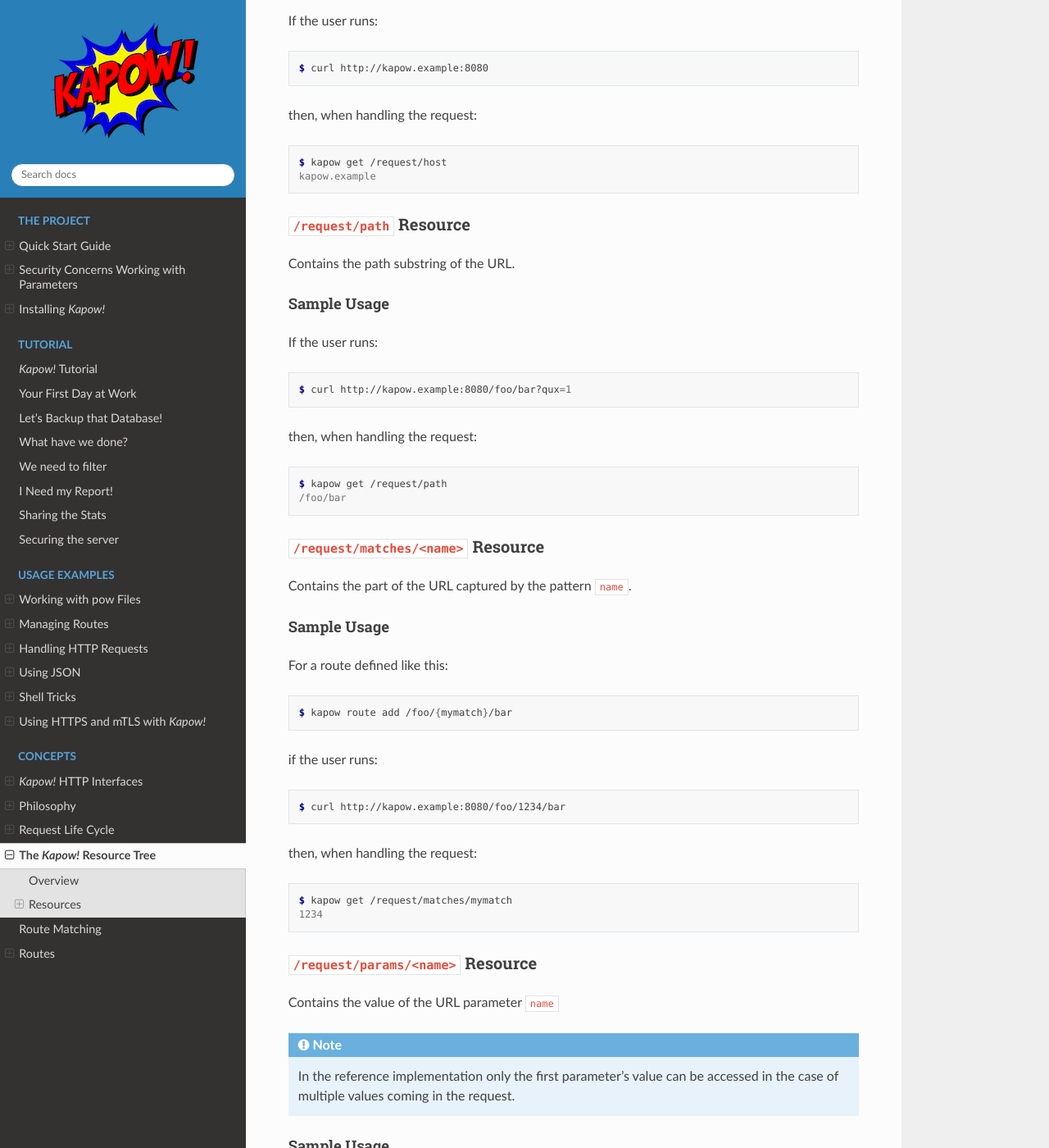
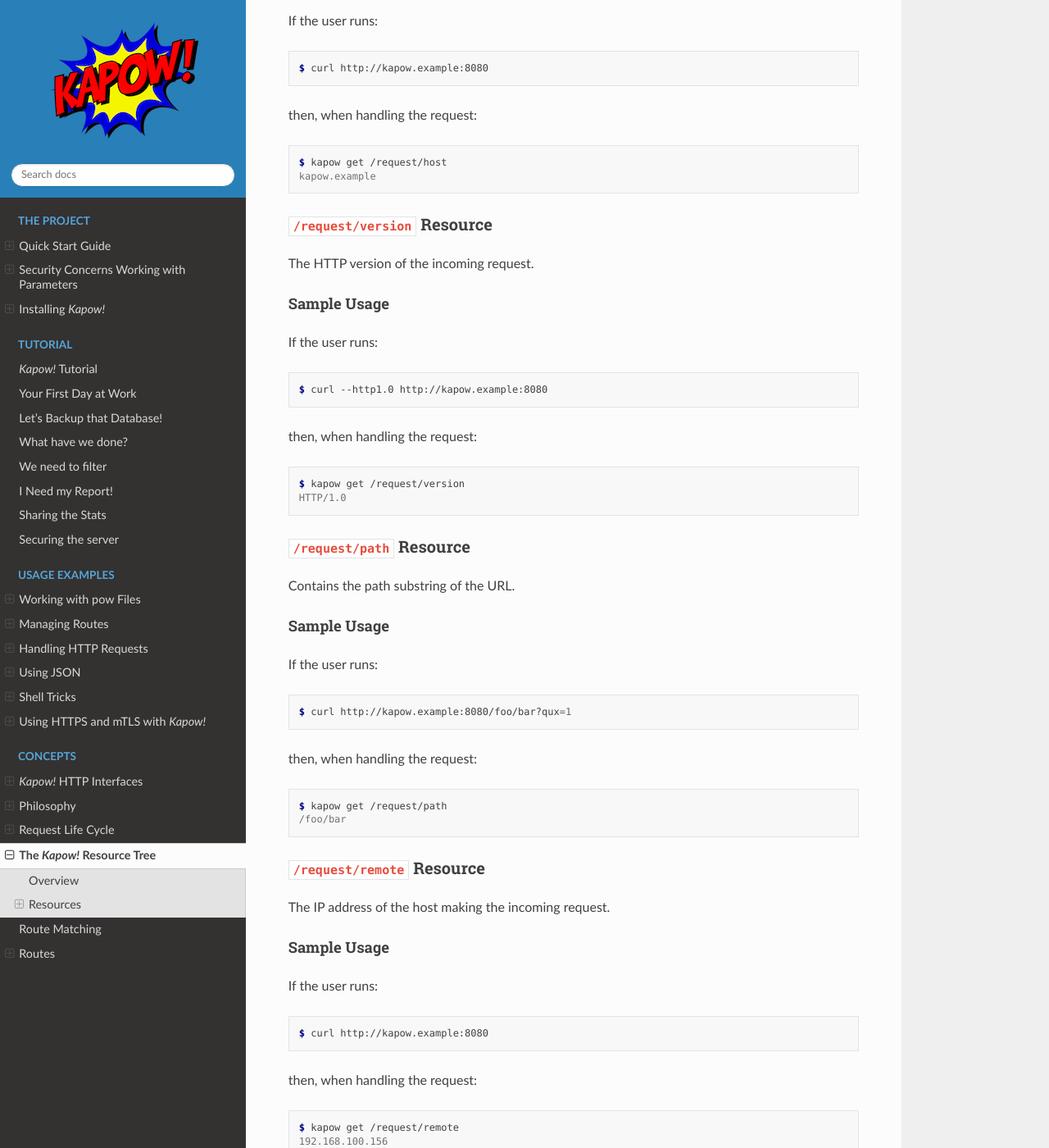
Before and after one commit to BBVA/kapow, a Sphinx documentation site: the page built from docs/source/concepts/resource_tree.rst, in a window 1280 px wide and 1400 px high, scrolled down 1537 px. Shown: the whole window at 82% size. Built offline with Sphinx 7.4.7 and the Read the Docs theme 2.0.0, drawn with Linux system fonts in a browser that asks for light colours.

Commit message:
Add routes for /request/version and /request/remote in data server. Add resource tree documentation for /request/version and /request/remote. Closes #85

```diff
--- a/docs/source/concepts/resource_tree.rst
+++ b/docs/source/concepts/resource_tree.rst
@@ -101,6 +101,28 @@ then, when handling the request:
    kapow.example
 
 
+``/request/version`` Resource
+~~~~~~~~~~~~~~~~~~~~~~~~~~~~~
+
+The HTTP version of the incoming request.
+
+Sample Usage
+^^^^^^^^^^^^
+
+If the user runs:
+
+.. code-block:: console
+
+  $ curl --http1.0 http://kapow.example:8080
+
+then, when handling the request:
+
+.. code-block:: console
+
+  $ kapow get /request/version
+  HTTP/1.0
+
+
 ``/request/path`` Resource
 ~~~~~~~~~~~~~~~~~~~~~~~~~~
 
@@ -121,6 +143,28 @@ then, when handling the request:
 
    $ kapow get /request/path
    /foo/bar
+
+
+``/request/remote`` Resource
+~~~~~~~~~~~~~~~~~~~~~~~~~~~~
+
+The IP address of the host making the incoming request.
+
+Sample Usage
+^^^^^^^^^^^^
+
+If the user runs:
+
+.. code-block:: console
+
+ $ curl http://kapow.example:8080
+
+then, when handling the request:
+
+.. code-block:: console
+
+ $ kapow get /request/remote
+ 192.168.100.156
 
 
 ``/request/matches/<name>`` Resource
```
Also changed, not shown: 1 other file.
